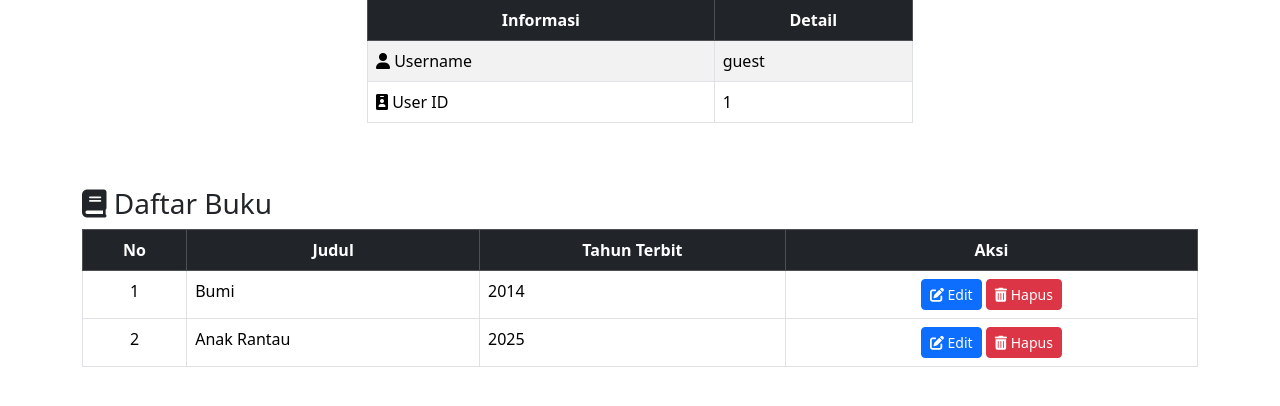
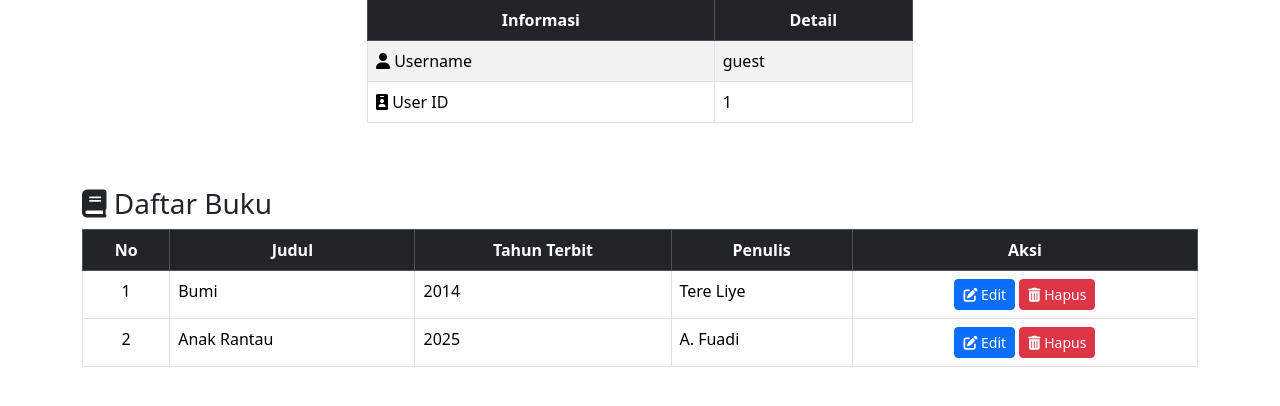
Before and after one commit to candrawij/UAS_PBW, a PHP site: page /home.php in a window 1280 px wide. Shown: the part 175-581 px from the top of the page. Run offline with PHP 8.4, Linux system fonts and the light colour scheme; a user stored in the database is signed in; data comes from the database, SQL or seed files in the repository.

Commit message:
tambah penulis

```diff
--- a/home.php
+++ b/home.php
@@ -73,21 +73,23 @@
                         <th>No</th>
                         <th>Judul</th>
                         <th>Tahun Terbit</th>
+                        <th>Penulis</th>
                         <th>Aksi</th>
                     </tr>
                 </thead>
                 <tbody>
                     <?php
                         $no = 1;
-                        $query = $koneksi->query("SELECT * FROM buku WHERE isdel = 0");
+                        $query = $koneksi->query("SELECT * FROM buku join penulis on buku.id_penulis = penulis.id WHERE isdel = 0");
                         while ($buku = $query->fetch(PDO::FETCH_ASSOC)) {
                     ?>
                     <tr>
                         <td class="text-center"><?php echo $no; ?></td>
                         <td><?php echo htmlspecialchars($buku['judul']); ?></td>
                         <td><?php echo htmlspecialchars($buku['tahun']); ?></td>
+                        <td><?php echo htmlspecialchars($buku['nama_penulis']); ?></td>
                         <td class="text-center">
-                            <button class="btn btn-primary btn-sm edit-btn" data-id="<?php echo $buku['id']; ?>" data-judul="<?php echo htmlspecialchars($buku['judul']); ?>" data-tahun="<?php echo htmlspecialchars($buku['tahun']); ?>"><i class="fas fa-edit"></i> Edit</button>
+                            <button class="btn btn-primary btn-sm edit-btn" data-id="<?php echo $buku['id']; ?>" data-judul="<?php echo htmlspecialchars($buku['judul']); ?>" data-tahun="<?php echo htmlspecialchars($buku['tahun']); ?>" data-penulis="<?php echo htmlspecialchars($buku['nama_penulis']); ?>"><i class="fas fa-edit"></i> Edit</button>
                             <button class="btn btn-danger btn-sm delete-btn" data-id="<?php echo $buku['id']; ?>"><i class="fas fa-trash-alt"></i> Hapus</button>
                         </td>
                     </tr>
@@ -118,6 +120,10 @@
                             <label for="tahun" class="form-label">Tahun Terbit</label>
                             <input type="number" class="form-control" id="tahun" name="tahun" required>
                         </div>
+                        <div class="mb-3">
+                            <label for="penulis" class="form-label">Penulis</label>
+                            <input type="text" class="form-control" id="penulis" name="penulis" required>
+                        </div>
                     </div>
                     <div class="modal-footer">
                         <button type="button" class="btn btn-secondary" data-bs-dismiss="modal">Batal</button>
@@ -145,6 +151,10 @@
                         <div class="mb-3">
                             <label for="editTahun" class="form-label">Tahun Terbit</label>
                             <input type="number" class="form-control" id="editTahun" name="tahun" required>
+                        </div>
+                        <div class="mb-3">
+                            <label for="editPenulis" class="form-label">Penulis</label>
+                            <input type="text" class="form-control" id="editPenulis" name="penulis" required>
                         </div>
                         <input type="hidden" id="editId" name="id">
                     </div>
@@ -202,10 +212,12 @@
                 const id = $(this).data('id');
                 const judul = $(this).data('judul');
                 const tahun = $(this).data('tahun');
+                const nama_penulis = $(this).data('nama_penulis');
 
                 $('#editId').val(id);
                 $('#editJudul').val(judul);
                 $('#editTahun').val(tahun);
+                $('#editPenulis').val(nama_penulis);
 
                 $('#editModal').modal('show');
             });
```
